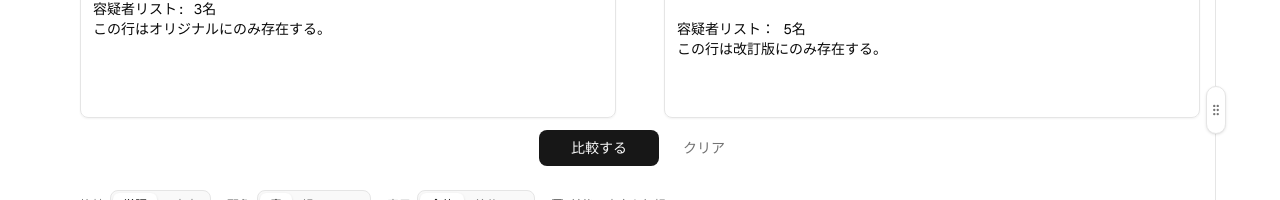
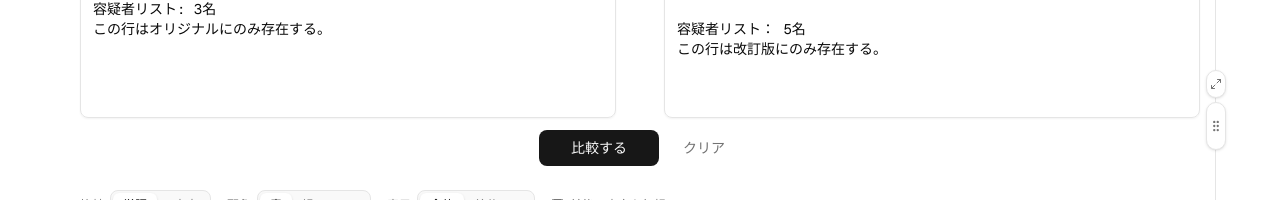
Before and after one commit to sidedishjob/gosabun, a Next.js app: page / in a window 1280 px wide. Shown: the part 290-490 px from the top of the page. Built offline with nearby package versions, Linux system fonts and the light colour scheme.

Commit message:
feat: コンテナ幅の最大化トグルボタンを追加

```diff
--- a/components/ResizableContainer.tsx
+++ b/components/ResizableContainer.tsx
@@ -7,7 +7,7 @@
 "use client"
 
 import { useCallback, useEffect, useRef, useState, useSyncExternalStore } from "react"
-import { GripVertical } from "lucide-react"
+import { GripVertical, Maximize2, Minimize2 } from "lucide-react"
 import { Tooltip, TooltipTrigger, TooltipContent } from "@/components/ui/tooltip"
 import { cn } from "@/lib/utils"
 
@@ -102,6 +102,17 @@ export function ResizableContainer({ children, className }: ResizableContainerPr
     [isDesktop, width]
   )
 
+  const isExpanded = width !== null && width > MIN_WIDTH_PX
+
+  const toggleExpanded = useCallback(() => {
+    if (isExpanded) {
+      setWidth(null)
+      return
+    }
+    const max = Math.max(MIN_WIDTH_PX, window.innerWidth - VIEWPORT_PADDING_PX)
+    setWidth(max)
+  }, [isExpanded])
+
   const style = isDesktop && width !== null ? { maxWidth: `${width}px` } : undefined
 
   // ハンドルはコンテナ右端（中央寄せ）に位置するよう、ビューポート右端からのオフセットを算出する
@@ -121,7 +132,26 @@ export function ResizableContainer({ children, className }: ResizableContainerPr
         >
           {/* 右端の常時可視な縦線 */}
           <div aria-hidden className="absolute inset-y-0 right-0 w-px bg-border" />
-          {/* グリップハンドル（縦中央に固定表示） */}
+          {/* トグル + グリップ（縦中央に固定表示） */}
+          <div className="absolute right-0 top-1/2 flex -translate-y-1/2 translate-x-1/2 flex-col items-center gap-1">
+            <Tooltip>
+              <TooltipTrigger asChild>
+                <button
+                  type="button"
+                  onClick={toggleExpanded}
+                  aria-label={isExpanded ? "コンテナ幅を初期値に戻す" : "コンテナ幅を最大化"}
+                  aria-pressed={isExpanded}
+                  className="pointer-events-auto flex h-7 w-5 items-center justify-center rounded-full border bg-background shadow-sm transition-colors hover:bg-accent hover:text-accent-foreground"
+                >
+                  {isExpanded ? (
+                    <Minimize2 className="h-3 w-3 text-muted-foreground" />
+                  ) : (
+                    <Maximize2 className="h-3 w-3 text-muted-foreground" />
+                  )}
+                </button>
+              </TooltipTrigger>
+              <TooltipContent side="left">{isExpanded ? "最小化" : "最大化"}</TooltipContent>
+            </Tooltip>
             <Tooltip>
               <TooltipTrigger asChild>
                 <div
@@ -129,7 +159,7 @@ export function ResizableContainer({ children, className }: ResizableContainerPr
                   aria-orientation="vertical"
                   aria-label="コンテナ幅を変更"
                   onPointerDown={handlePointerDown}
-                className="pointer-events-auto absolute right-0 top-1/2 flex h-12 w-5 translate-x-1/2 -translate-y-1/2 cursor-col-resize touch-none items-center justify-center rounded-full border bg-background shadow-sm transition-colors hover:bg-accent hover:text-accent-foreground"
+                  className="pointer-events-auto flex h-12 w-5 cursor-col-resize touch-none items-center justify-center rounded-full border bg-background shadow-sm transition-colors hover:bg-accent hover:text-accent-foreground"
                 >
                   <GripVertical className="h-3.5 w-3.5 text-muted-foreground" />
                 </div>
@@ -137,6 +167,7 @@ export function ResizableContainer({ children, className }: ResizableContainerPr
               <TooltipContent side="left">ドラッグして幅を変更</TooltipContent>
             </Tooltip>
           </div>
+        </div>
       )}
     </>
   )
```
Lines whose indentation alone changed are shown as unchanged.
